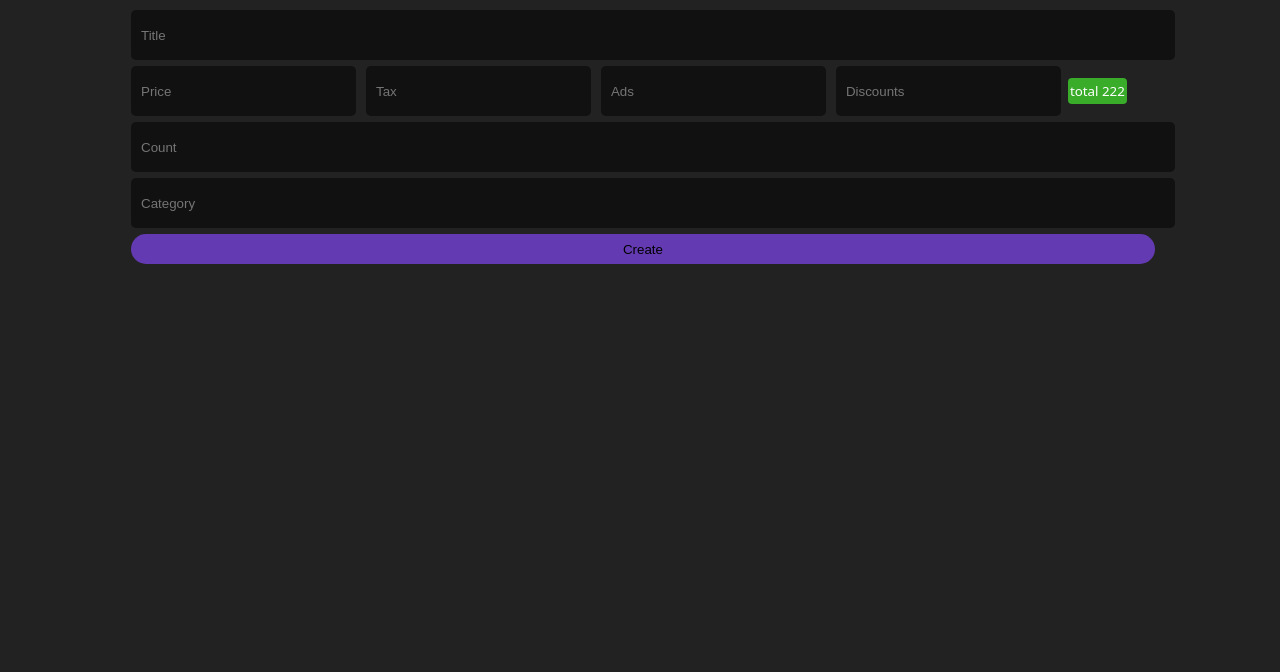
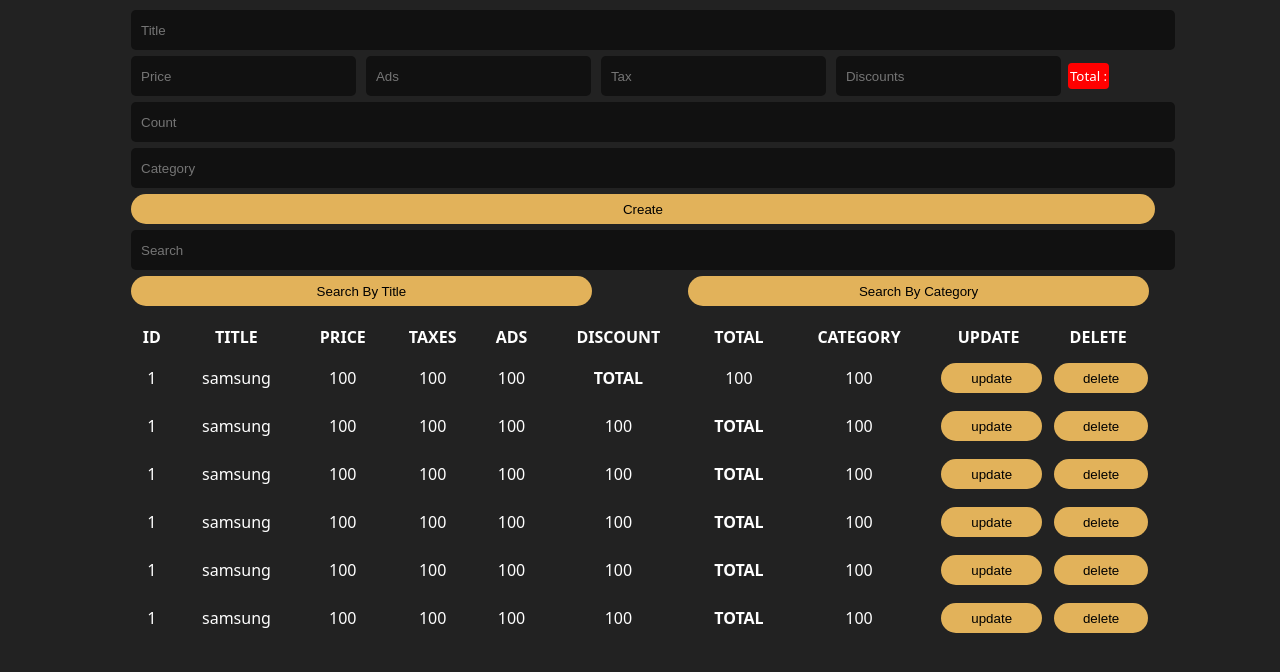
Before and after one commit to Mohamed-khaled0/Product-Management-System-CRUD, a plain HTML site: page index.html in a window 1280 px wide. Shown: the part 68-740 px from the top of the page. Drawn offline with Linux system fonts and the light colour scheme.

Commit message:
Created newproducts function & Store it in local storage & ClearData function

```diff
--- a/index.html
+++ b/index.html
@@ -17,17 +17,114 @@
             <input type="text" id="title" placeholder="Title">
 
             <div class="price">
-                <input type="number" id="price" placeholder="Price">
-                <input type="number" id="taxes" placeholder="Tax">
-                <input type="number" id="ads" placeholder="Ads">
-                <input type="number" id="discount" placeholder="Discounts">
-                <small id="total"> 222</small>
+                <input onkeyup="getTotal()" type="number" id="price" placeholder="Price">
+                <input onkeyup="getTotal()" type="number" id="ads" placeholder="Ads">
+                <input onkeyup="getTotal()" type="number" id="taxes" placeholder="Tax">
+                <input onkeyup="getTotal()" type="number" id="discount" placeholder="Discounts">
+                <small id="total"></small>
             </div>
 
             <input type="number"  id="count" placeholder="Count">
-            <input type="text" id="category" placeholder="Category">
+            <input type="text" id="categoryField" placeholder="Category">
             <button id="submit">Create</button>
         </div>
+
+        <div  class="inputs">
+            <input type="text" id="search" placeholder="Search">
+            <div class="btnSearch">
+                <button id="searchTitleBtn">Search By Title</button>
+                <button id="categoryBtn">Search By Category</button>
+            </div>
+        </div>
+        <table >
+                <tr>
+                    <th>id</th>
+                    <th>title</th>
+                    <th>price</th>
+                    <th>taxes</th>
+                    <th>ads</th>
+                    <th>discount</th>
+                    <th>total</th>
+                    <th>category</th>
+                    <th>update</th>
+                    <th>delete</th>
+                </tr>
+                <tbody>
+                    <tr>
+                        <td>1</td>
+                        <td>samsung</td>
+                        <td>100</td>
+                        <td>100</td>
+                        <td>100</td>
+                        <th>total</th>
+                        <td>100</td>
+                        <td>100</td>
+                        <td><button id="update" >update</button></td>
+                        <td><button id="delete" >delete</button></td>
+                    </tr>
+                    <tr>
+                        <td>1</td>
+                        <td>samsung</td>
+                        <td>100</td>
+                        <td>100</td>
+                        <td>100</td>
+                        <td>100</td>
+                        <th>total</th>
+                        <td>100</td>
+                        <td><button id="update" >update</button></td>
+                        <td><button id="delete" >delete</button></td>
+                    </tr>
+                    <tr>
+                        <td>1</td>
+                        <td>samsung</td>
+                        <td>100</td>
+                        <td>100</td>
+                        <td>100</td>
+                        <td>100</td>
+                        <th>total</th>
+                        <td>100</td>
+                        <td><button id="update" >update</button></td>
+                        <td><button id="delete" >delete</button></td>
+                    </tr>
+                    <tr>
+                        <td>1</td>
+                        <td>samsung</td>
+                        <td>100</td>
+                        <td>100</td>
+                        <td>100</td>
+                        <td>100</td>
+                        <th>total</th>
+                        <td>100</td>
+                        <td><button id="update" >update</button></td>
+                        <td><button id="delete" >delete</button></td>
+                    </tr>
+                    <tr>
+                        <td>1</td>
+                        <td>samsung</td>
+                        <td>100</td>
+                        <td>100</td>
+                        <td>100</td>
+                        <td>100</td>
+                        <th>total</th>
+                        <td>100</td>
+                        <td><button id="update" >update</button></td>
+                        <td><button id="delete" >delete</button></td>
+                    </tr>
+                    <tr>
+                        <td>1</td>
+                        <td>samsung</td>
+                        <td>100</td>
+                        <td>100</td>
+                        <td>100</td>
+                        <td>100</td>
+                        <th>total</th>
+                        <td>100</td>
+                        <td><button id="update" >update</button></td>
+                        <td><button id="delete" >delete</button></td>
+                    </tr>
+                </tbody>
+        </table>
     </div>
+    <script src="main.js"></script>
 </body>
 </html>
--- /dev/null
+++ b/main.js
@@ -0,0 +1,78 @@
+let title = document.getElementById("title");
+let price = document.getElementById("price");
+let taxes = document.getElementById("taxes");
+let ads = document.getElementById("ads");
+let discount = document.getElementById("discount");
+let total = document.getElementById("total");
+let count = document.getElementById("count");
+let categoryField = document.getElementById("categoryField");
+let createButton = document.getElementById("submit");
+let searchField = document.getElementById("search");
+let searchTitleBtn = document.getElementById("searchTitleBtn");
+let categoryBtn = document.getElementById("categoryBtn");
+
+
+// console.log(title,price,taxes,ads,discount,total,count,categoryField,submitButton,submitButton,searchField,searchTitleBtn,categoryBtn)
+
+
+
+
+
+
+//get total
+function getTotal () {
+if(price.value != ''){
+    let result = (+price.value + +taxes.value + +ads.value) -   +discount.value;
+    total.innerHTML = result;
+    total.style.background = '#040'
+}else{
+    total.style.background = '#a00d02'
+    total.innerHTML = '';
+
+}
+}
+
+// Create Products & Store Data using LocalStorage
+
+if(localStorage.products != null){
+    dataPro = JSON.parse(localStorage.products); // Parse To change the type of data & And then add the new data to  dataPro Array
+}else{
+    let dataPro = [];
+
+}
+
+createButton.onclick = function () {
+let newPro = {
+    title:title.value,
+    price:price.value,
+    ads:ads.value,
+    taxes:taxes.value,
+    discount:discount.value,
+    total:total.innerHTML,
+    count:count.value,
+    categoryField:categoryField.value
+}
+dataPro.push(newPro); // Save data into this array
+localStorage.setItem("products" , JSON.stringify(dataPro)); // stringify To change the type of data
+console.log(dataPro);
+clearData()
+}
+
+
+//clear data after create
+function clearData(){
+    title.value = '';
+    price.value= '';
+    ads.value= '';
+    taxes.value= '';
+    discount.value= '';
+    total.innerHTML= '';
+    count.value= '';
+    categoryField.value= '';
+};
+// read products after create
+//count
+//delete
+// update
+//search
+// cleaning data for search
--- a/style.css
+++ b/style.css
@@ -23,7 +23,7 @@ body{
 
 input{
     width: 100%;
-    height: 30px;
+    height: 20px;
     border: none;
     outline: none;
     margin: 3px;
@@ -36,7 +36,6 @@ input{
 input:focus{
 background-color: black;
 transform: scale(1.01);
-transition: 0.5s;
 }
 
 .price input{
@@ -44,15 +43,17 @@ width: 20%;
 }
 
 #total{
-    background-color: rgb(57, 172, 42);
+    background-color: red;
     padding: 4px 2px;
     border-radius: 4px;
 }
+
 #total::before{
-    content: 'total';
+    content: 'Total : ';
 }
 
 button{
+
     width: 100%;
     height: 30px;
     border: none;
@@ -60,10 +61,35 @@ button{
     margin: 3px;
     border-radius: 15px;
     cursor: pointer;
-    background-color:   rgb(100, 58, 179);
+    background-color:  rgb(226, 178, 90);
 }
 button:hover{
     background-color: rgb(255, 182, 47);
     letter-spacing: 0.5px;
     transition: 0.5s;
 }
+
+.btnSearch{
+    display: flex;
+    justify-content: space-between;
+
+}
+
+.btnSearch button{
+width: 45%;
+}
+
+table{
+    width: 100%;
+    text-align: center;
+    margin: 10px 0;
+
+}
+
+table th{
+    text-transform: uppercase;
+}
+
+th,td{
+    padding: 5px;
+}
```
